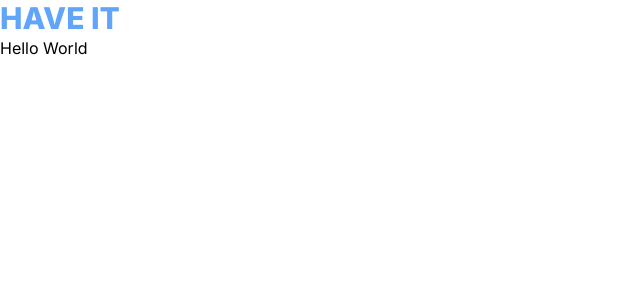
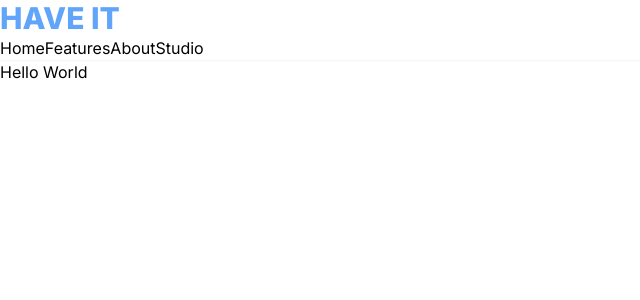
Before and after one commit to timothy-kumah/haveit, a Next.js app: page / in a window 1280 px wide. Shown: the top 300 px of the page, without its empty margins (0-640 px from the left). Built offline with nearby package versions, Linux system fonts and the light colour scheme.

Commit message:
added logo

```diff
--- a/src/app/components/Navbar.tsx
+++ b/src/app/components/Navbar.tsx
@@ -1,5 +1,6 @@
 import React from 'react'
 import Logo from './logo'
+import Link from 'next/link'
 
 
 const Navbar = () => {
@@ -10,9 +11,14 @@ const Navbar = () => {
         {title:"Studio",href:"/studio"}
     ]
   return (
-    <div>
+    <div className='w-full shadow-sm text-ellipsis ' >
         <div>
             <Logo title="Have it" className="text-blue-400"/>
+            {navigation.map((item)=>(
+              <Link key={item?.title} href={item?.href}>
+                {item?.title}
+              </Link>
+            ))}
         </div>
     </div>
   )
--- a/src/app/components/logo.tsx
+++ b/src/app/components/logo.tsx
@@ -1,8 +1,14 @@
-import React from 'react'
+import Link from "next/link";
 
-const logo = ({title,className}) => {
+interface Props{
+  title?:string;
+  className:string;
+}
+const logo = ({title,className}:Props) => {
   return (
-    <h1 className={`text-3xl font-extrabold uppercase ${className}`}>{title}</h1>
+    <Link href={"/"}>
+          <h1 className={`text-3xl font-extrabold uppercase ${className}`}>{title||'Blog name'}</h1>
+    </Link>
   )
 }
 
```
